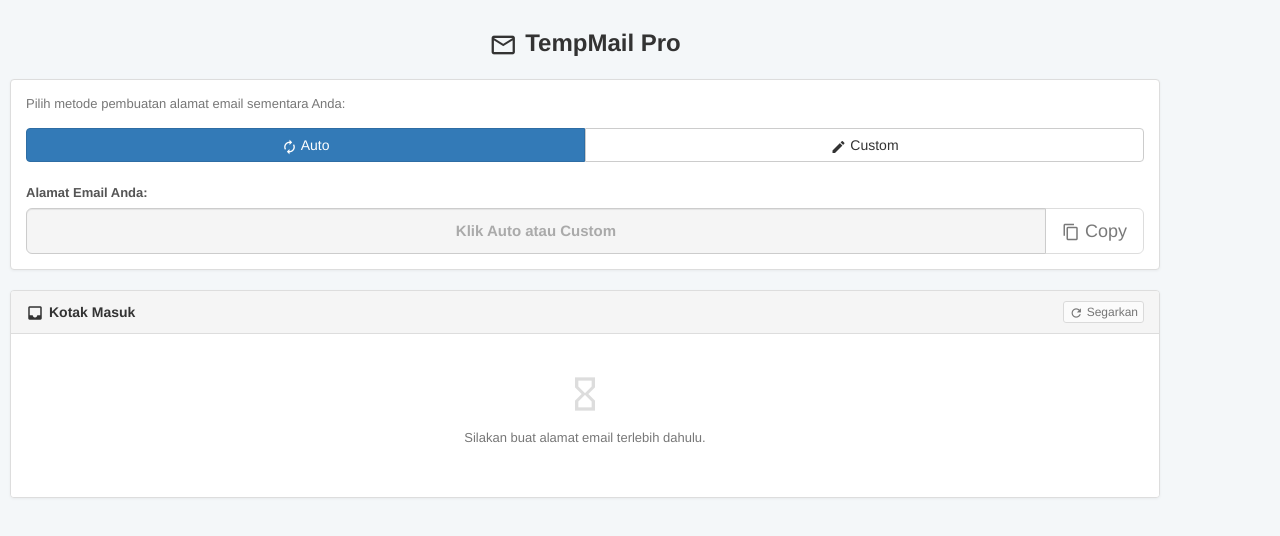
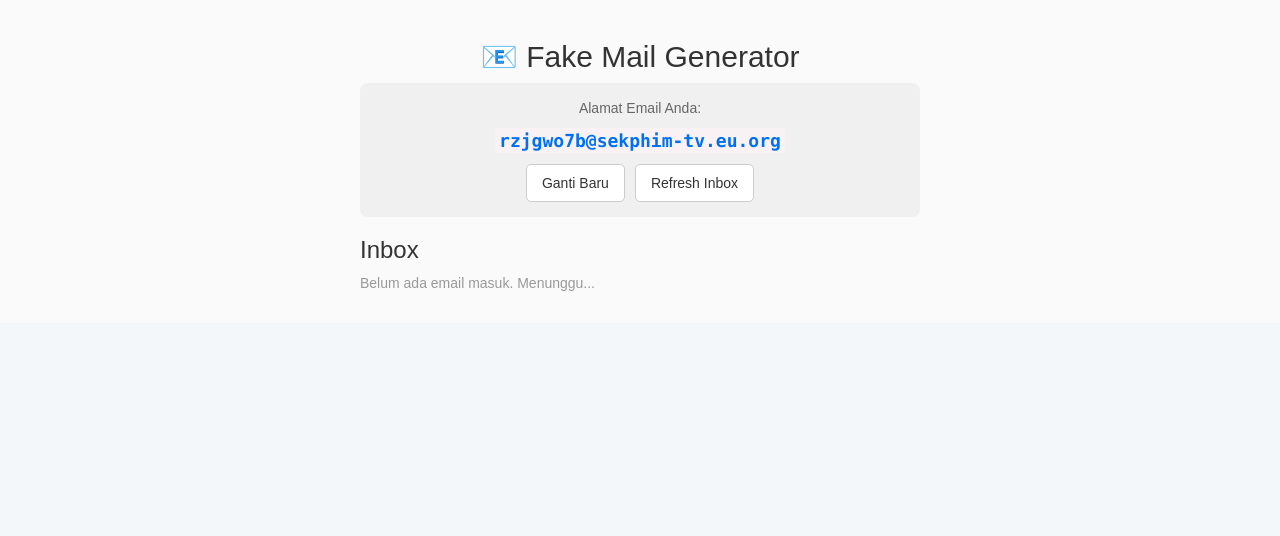
Before and after one commit to tamse94/Fake-mailv1, a Next.js app: page / in a window 1280 px wide. Shown: the top 536 px of the page. Built offline with nearby package versions, Linux system fonts and the light colour scheme.

Commit message:
Update index.js

```diff
--- a/pages/index.js
+++ b/pages/index.js
@@ -1,189 +1,100 @@
 import { useState, useEffect } from 'react';
-import config from '../config.json';
+import Head from 'next/head';
 
 export default function Home() {
-  const [emailAddress, setEmailAddress] = useState('');
-  const [emails, setEmails] = useState([]);
-  const [copyStatus, setCopyStatus] = useState('Copy');
-  const [showCustomInput, setShowCustomInput] = useState(false);
-  const [customName, setCustomName] = useState('');
+  const [email, setEmail] = useState('');
+  const [inbox, setInbox] = useState([]);
+  const [loading, setLoading] = useState(false);
 
-  // 1. Fungsi Create (Acak)
-  const handleCreateRandom = () => {
-    const random = Math.random().toString(36).substring(2, 10);
-    setEmailAddress(`${random}@${config.domain}`);
-    setShowCustomInput(false);
-    setCopyStatus('Copy');
-    setEmails([]); // Bersihkan inbox saat buat email baru
+  // 1. Fungsi buat email acak
+  const generateRandomEmail = () => {
+    const chars = 'abcdefghijklmnopqrstuvwxyz0123456789';
+    let result = '';
+    for (let i = 0; i < 8; i++) {
+      result += chars.charAt(Math.floor(Math.random() * chars.length));
+    }
+    const newEmail = `${result}@sekphim-tv.eu.org`;
+
+    // Simpan ke localStorage biar gak hilang pas refresh
+    localStorage.setItem('saved_fake_email', newEmail);
+    setEmail(newEmail);
   };
 
-  // 2. Fungsi Custom Email
-  const handleSaveCustom = () => {
-    if (customName.trim() === '') return;
-    // Bersihkan karakter aneh dan spasi agar valid jadi email
-    const cleanName = customName.toLowerCase().replace(/[^a-z0-9-]/g, '');
-    setEmailAddress(`${cleanName}@${config.domain}`);
-    setShowCustomInput(false);
-    setCopyStatus('Copy');
-    setEmails([]);
+  // 2. Load email dari memori pas pertama kali buka
+  useEffect(() => {
+    const savedEmail = localStorage.getItem('saved_fake_email');
+    if (savedEmail) {
+      setEmail(savedEmail);
+    } else {
+      generateRandomEmail();
+    }
+  }, []);
+
+  // 3. Ambil data dari Supabase via API kita
+  const fetchInbox = async () => {
+    if (!email) return;
+    setLoading(true);
+    try {
+      const res = await fetch(`/api/get-emails?recipient=${email}`);
+      const data = await res.json();
+      setInbox(data);
+    } catch (err) {
+      console.error("Gagal ambil inbox");
+    }
+    setLoading(false);
   };
 
-  // 3. Fungsi Copy tanpa Alert JS
-  const handleCopy = () => {
-    if (!emailAddress) return;
-    navigator.clipboard.writeText(emailAddress);
-    setCopyStatus('Tersalin!');
-    // Kembalikan teks tombol ke "Copy" setelah 2 detik
-    setTimeout(() => setCopyStatus('Copy'), 2000);
-  };
-
-  // 4. Fungsi Refresh Manual & Otomatis
-  const handleRefresh = () => {
-    if (!emailAddress) return;
-    fetch(`/api/get-emails?address=${emailAddress}`)
-      .then(res => res.json())
-      .then(data => {
-        if (Array.isArray(data)) setEmails(data);
-      })
-      .catch(err => console.error(err));
-  };
-
-  // Cek email otomatis setiap 5 detik HANYA JIKA email sudah dibuat
+  // Auto-refresh inbox setiap 10 detik
   useEffect(() => {
-    if (!emailAddress) return;
-    const interval = setInterval(handleRefresh, 5000);
+    const interval = setInterval(fetchInbox, 10000);
     return () => clearInterval(interval);
-  }, [emailAddress]);
+  }, [email]);
 
   return (
-    <div className="content-wrapper">
-      <div className="container trim-box">
-        <div className="text-center" style={{ marginTop: '20px' }}>
+    <div className="container" style={{ padding: '20px', maxWidth: '600px', margin: '0 auto', fontFamily: 'sans-serif' }}>
+      <Head>
+        <title>Fake Mail - {email}</title>
+      </Head>
 
-          <h3 style={{ fontWeight: '700', marginBottom: '20px', color: '#333' }}>
-            <span className="material-icons" style={{ verticalAlign: 'middle', fontSize: '28px', marginRight: '8px' }}>mail_outline</span>
-            {config.sitename}
-          </h3>
+      <h2 style={{ textAlign: 'center' }}>📧 Fake Mail Generator</h2>
 
-          {/* Box Panel Kontrol (Bostrap 3) */}
-          <div className="panel panel-default text-left" style={{ boxShadow: '0 1px 3px rgba(0,0,0,0.05)' }}>
-            <div className="panel-body">
-              <p className="text-muted" style={{ fontSize: '13px', marginBottom: '15px' }}>Pilih metode pembuatan alamat email sementara Anda:</p>
-
-              {/* Grup Tombol Auto & Custom */}
-              <div className="btn-group btn-group-justified" style={{ marginBottom: '20px' }}>
-                <a href="#" className="btn btn-primary" onClick={(e) => { e.preventDefault(); handleCreateRandom(); }}>
-                  <span className="material-icons" style={{ verticalAlign: 'middle', fontSize: '16px' }}>autorenew</span> Auto
-                </a>
-                <a href="#" className="btn btn-default" onClick={(e) => { e.preventDefault(); setShowCustomInput(!showCustomInput); }}>
-                  <span className="material-icons" style={{ verticalAlign: 'middle', fontSize: '16px' }}>edit</span> Custom
-                </a>
-              </div>
-
-              {/* Area Input Custom (Tersembunyi sampai tombol Custom diklik) */}
-              {showCustomInput && (
-                <div className="input-group" style={{ marginBottom: '20px' }}>
-                  <input
-                    type="text"
-                    className="form-control"
-                    placeholder="Nama (misal: boss12)"
-                    value={customName}
-                    onChange={(e) => setCustomName(e.target.value)}
-                  />
-                  <span className="input-group-addon" style={{ padding: '6px 10px', fontSize: '12px' }}>@{config.domain}</span>
-                  <span className="input-group-btn">
-                    <button className="btn btn-success" onClick={handleSaveCustom}>Buat</button>
-                  </span>
-                </div>
-              )}
-
-              {/* Input Group untuk Menampilkan Email & Copy */}
-              <div className="form-group" style={{ marginBottom: '0' }}>
-                <label style={{ fontSize: '13px', color: '#555' }}>Alamat Email Anda:</label>
-                <div className="input-group input-group-lg">
-                  <input
-                    type="text"
-                    className="form-control text-center"
-                    value={emailAddress || 'Klik Auto atau Custom'}
-                    readOnly
-                    style={{
-                      fontWeight: '600',
-                      backgroundColor: emailAddress ? '#e8f4f8' : '#f5f5f5',
-                      color: emailAddress ? '#000' : '#aaa',
-                      fontSize: '15px'
-                    }}
-                  />
-                  <span className="input-group-btn">
-                    <button
-                      className={`btn ${copyStatus === 'Copy' ? 'btn-default' : 'btn-success'}`}
-                      onClick={handleCopy}
-                      disabled={!emailAddress}
-                      style={{ transition: 'all 0.3s' }}
-                    >
-                      <span className="material-icons" style={{ verticalAlign: 'middle', fontSize: '18px' }}>
-                        {copyStatus === 'Copy' ? 'content_copy' : 'check'}
-                      </span> {copyStatus}
+      <div style={{ background: '#f0f0f0', padding: '15px', borderRadius: '8px', marginBottom: '20px', textAlign: 'center' }}>
+        <p style={{ margin: '0 0 10px 0', fontSize: '14px', color: '#666' }}>Alamat Email Anda:</p>
+        <code style={{ fontSize: '18px', fontWeight: 'bold', color: '#0070f3' }}>{email}</code>
+        <div style={{ marginTop: '10px' }}>
+          <button onClick={() => {
+            if(confirm("Ganti email baru? Email lama akan hilang!")) generateRandomEmail();
+          }} style={{ marginRight: '10px' }}>Ganti Baru</button>
+          <button onClick={fetchInbox} disabled={loading}>
+            {loading ? 'Cek...' : 'Refresh Inbox'}
           </button>
-                  </span>
         </div>
       </div>
 
+      <div className="inbox-section">
+        <h3>Inbox</h3>
+        {inbox.length === 0 ? (
+          <p style={{ color: '#999' }}>Belum ada email masuk. Menunggu...</p>
+        ) : (
+          inbox.map((msg) => (
+            <div key={msg.id} style={{ border: '1px solid #ddd', padding: '10px', borderRadius: '5px', marginBottom: '10px' }}>
+              <div style={{ fontSize: '12px', color: '#666' }}>Dari: {msg.sender}</div>
+              <div style={{ fontWeight: 'bold', margin: '5px 0' }}>Subjek: {msg.subject}</div>
+              <hr />
+              {/* Render isi email secara aman */}
+              <div style={{ fontSize: '14px', whiteSpace: 'pre-wrap', maxHeight: '200px', overflowY: 'auto' }}>
+                {msg.body}
               </div>
-          </div>
-
-          {/* Box Panel Inbox (Bostrap 3) */}
-          <div className="panel panel-default text-left" style={{ marginTop: '15px', boxShadow: '0 1px 3px rgba(0,0,0,0.05)' }}>
-            <div className="panel-heading" style={{ display: 'flex', justifyContent: 'space-between', alignItems: 'center' }}>
-              <span>
-                <span className="material-icons" style={{ verticalAlign: 'middle', fontSize: '18px', marginRight: '5px' }}>inbox</span>
-                <b>Kotak Masuk</b>
-              </span>
-              <button className="btn btn-xs btn-default" onClick={handleRefresh} disabled={!emailAddress}>
-                <span className="material-icons" style={{ verticalAlign: 'middle', fontSize: '14px' }}>refresh</span> Segarkan
-              </button>
-            </div>
-
-            <div className="list-group" style={{ marginBottom: '0' }}>
-              {!emailAddress ? (
-                // Tampilan jika belum buat email
-                <div className="list-group-item text-center text-muted" style={{ padding: '40px 15px' }}>
-                  <span className="material-icons" style={{ fontSize: '40px', color: '#ddd' }}>hourglass_empty</span>
-                  <p style={{ marginTop: '10px', fontSize: '13px' }}>Silakan buat alamat email terlebih dahulu.</p>
-                </div>
-              ) : emails.length === 0 ? (
-                // Tampilan jika inbox kosong
-                <div className="list-group-item text-center text-muted" style={{ padding: '40px 15px' }}>
-                  <div style={{ marginBottom: '10px' }}>
-                    <span className="material-icons" style={{ fontSize: '30px', color: '#337ab7' }}>mark_email_unread</span>
-                  </div>
-                  <p style={{ fontSize: '13px' }}>Menunggu email masuk ke<br/><b>{emailAddress}</b>...</p>
-                </div>
-              ) : (
-                // Tampilan Daftar Email
-                emails.map((msg, index) => (
-                  <div key={index} className="list-group-item">
-                    <h4 className="list-group-item-heading" style={{ fontSize: '15px', fontWeight: 'bold' }}>
-                      {msg.subject || 'Tanpa Subjek'}
-                    </h4>
-                    <p className="list-group-item-text text-muted" style={{ fontSize: '12px', marginBottom: '10px' }}>
-                      <span className="material-icons" style={{ verticalAlign: 'middle', fontSize: '14px' }}>person</span> Dari: {msg.sender}
-                    </p>
-                    <div style={{
-                      fontSize: '13px',
-                      backgroundColor: '#f9f9f9',
-                      padding: '12px',
-                      borderRadius: '4px',
-                      border: '1px solid #eee',
-                      overflowX: 'auto'
-                    }} dangerouslySetInnerHTML={{ __html: msg.body }} />
             </div>
           ))
         )}
       </div>
-          </div>
 
-        </div>
-      </div>
+      <style jsx global>{`
+        body { background: #fafafa; color: #333; }
+        button { padding: 8px 15px; cursor: pointer; border-radius: 5px; border: 1px solid #ccc; background: #fff; }
+        button:hover { background: #eee; }
+      `}</style>
     </div>
   );
 }
```
Lines whose indentation alone changed are shown as unchanged.
